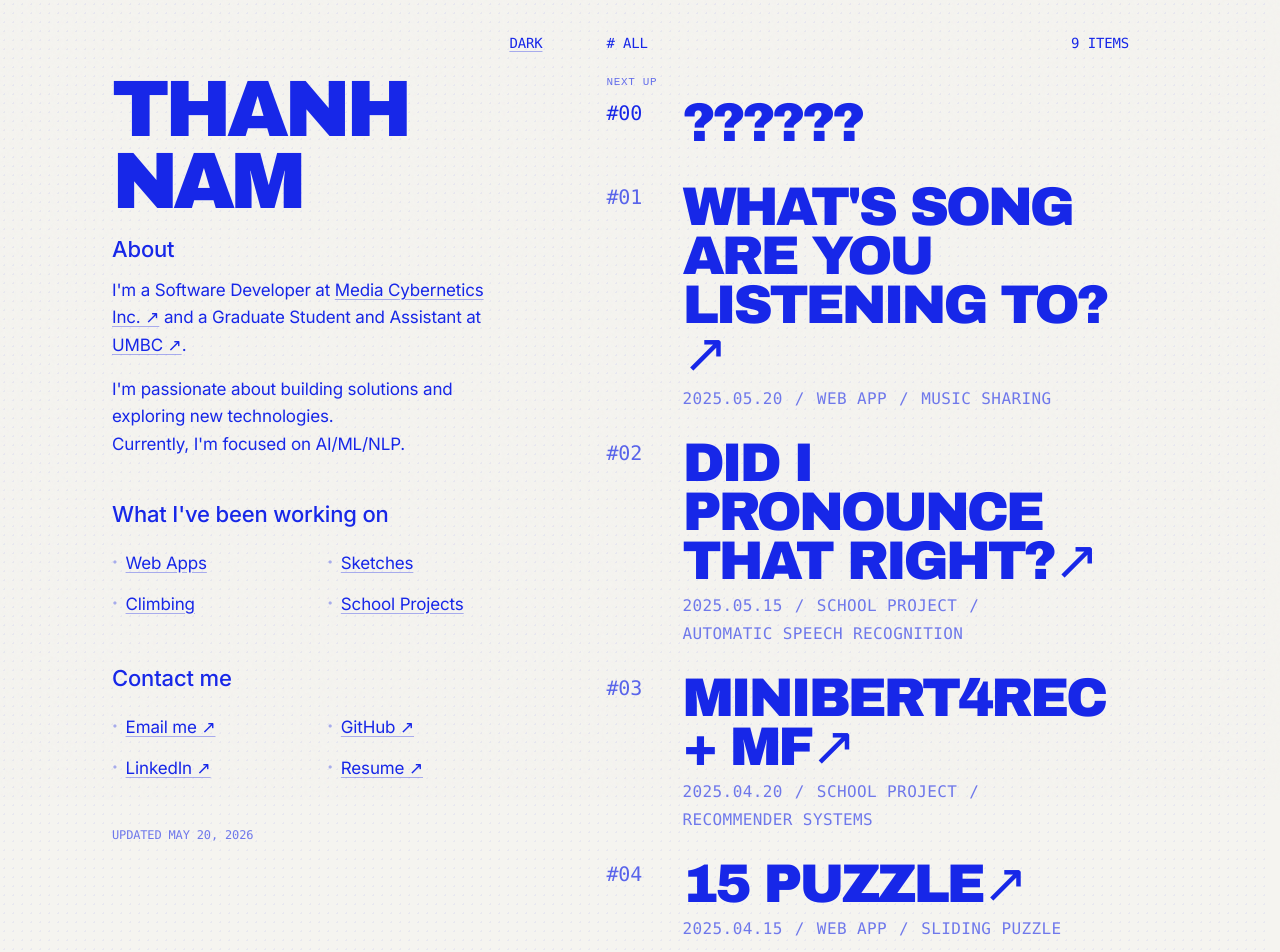
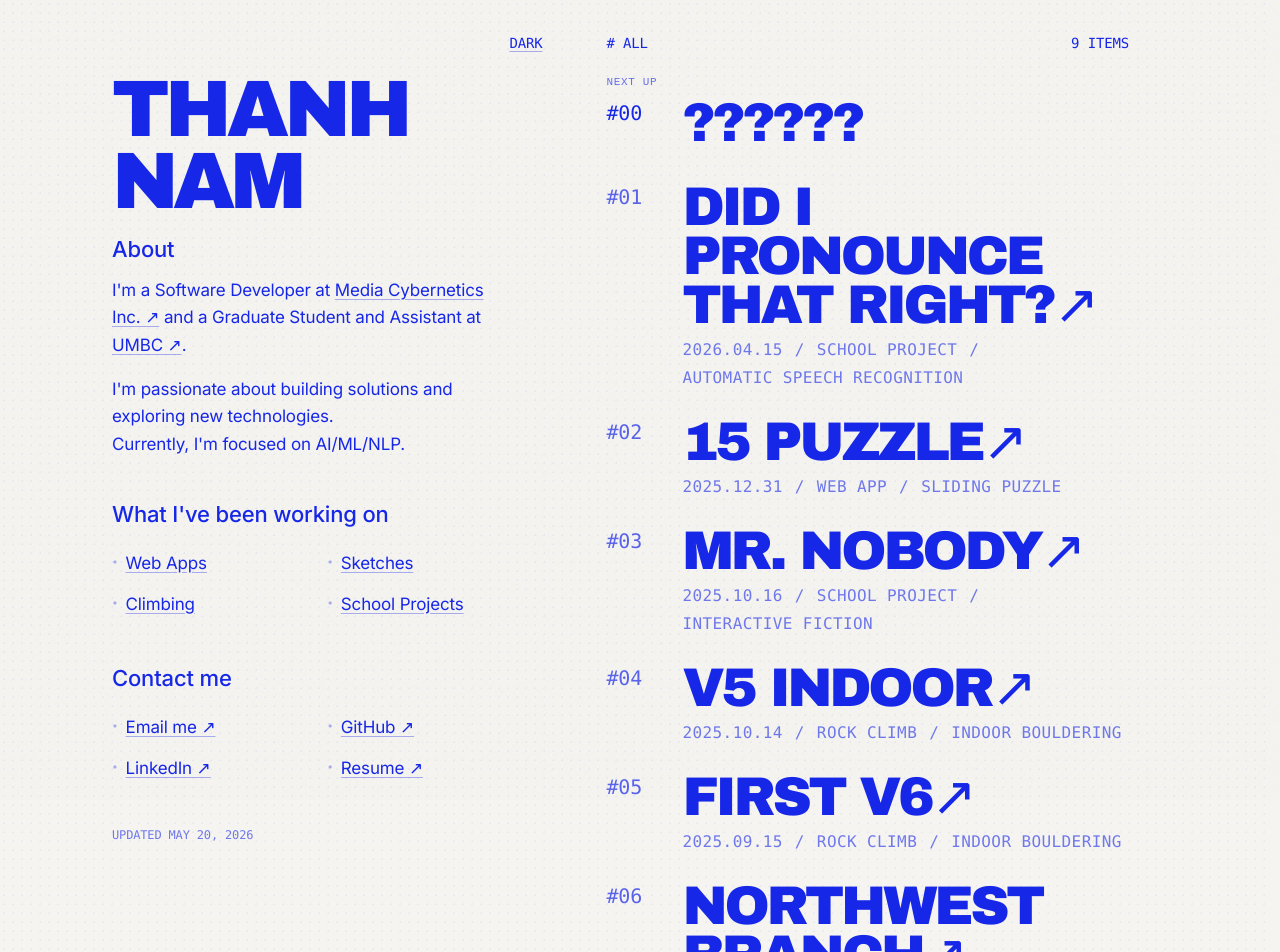
Before and after one commit to ttran293/thanhnam.dev, a Next.js app: page / in a window 1280 px wide. Shown: the top 952 px of the page. Built offline with nearby package versions, Linux system fonts and the light colour scheme.

Commit message:
update content for some pages

```diff
--- a/data/showcaseItems.ts
+++ b/data/showcaseItems.ts
@@ -23,7 +23,7 @@ export const showcaseItems: ShowcaseItem[] = [
     meta: "Automatic Speech Recognition",
     tag: "School Project",
     filter: "school",
-    createdAt: "2025-05-15",
+    createdAt: "2026-04-15",
   },
   {
     id: "movie-recommendation",
@@ -31,7 +31,7 @@ export const showcaseItems: ShowcaseItem[] = [
     meta: "Recommender systems",
     tag: "School Project",
     filter: "school",
-    createdAt: "2025-04-20",
+    createdAt: "2025-05-18",
   },
   {
     id: "wsrylt",
@@ -39,7 +39,7 @@ export const showcaseItems: ShowcaseItem[] = [
     meta: "Music sharing",
     tag: "Web App",
     filter: "web-app",
-    createdAt: "2025-05-20",
+    createdAt: "2022-02-21",
   },
   {
     id: "15-puzzle",
@@ -47,7 +47,7 @@ export const showcaseItems: ShowcaseItem[] = [
     meta: "Sliding puzzle",
     tag: "Web App",
     filter: "web-app",
-    createdAt: "2025-04-15",
+    createdAt: "2025-12-31",
   },
   {
     id: "mr-nobody",
@@ -55,7 +55,7 @@ export const showcaseItems: ShowcaseItem[] = [
     meta: "Interactive fiction",
     tag: "School Project",
     filter: "school",
-    createdAt: "2024-04-12",
+    createdAt: "2025-10-16",
   },
   {
     id: "drawings",
@@ -63,7 +63,7 @@ export const showcaseItems: ShowcaseItem[] = [
     meta: "Pencil",
     tag: "Art",
     filter: "art",
-    createdAt: "2024-03-11",
+    createdAt: "2023-03-11",
   },
   {
     id: "first-v6",
@@ -71,7 +71,7 @@ export const showcaseItems: ShowcaseItem[] = [
     meta: "Indoor bouldering",
     tag: "Rock Climb",
     filter: "rock-climb",
-    createdAt: "2024-10-15",
+    createdAt: "2025-09-15",
   },
   {
     id: "northwest-branch",
@@ -79,7 +79,7 @@ export const showcaseItems: ShowcaseItem[] = [
     meta: "Outdoor bouldering",
     tag: "Rock Climb",
     filter: "rock-climb",
-    createdAt: "2024-11-09",
+    createdAt: "2025-08-30",
   },
   {
     id: "v5-indoor",
@@ -87,7 +87,7 @@ export const showcaseItems: ShowcaseItem[] = [
     meta: "Indoor bouldering",
     tag: "Rock Climb",
     filter: "rock-climb",
-    createdAt: "2024-08-01",
+    createdAt: "2025-10-14",
   },
 ];
 
--- a/pages/items/15-puzzle.tsx
+++ b/pages/items/15-puzzle.tsx
@@ -18,7 +18,7 @@ export default function FifteenPuzzlePage() {
         <article>
           <div className="item-header-box">
             <p className="font-mono text-xs sm:text-sm uppercase tracking-wide opacity-60 mb-3">
-              2025.04.15 / Web App / Sliding puzzle / React
+              2025.12.31 / Web App / Sliding puzzle / React
             </p>
             <h1 className={`${itemTitleClassName} item-title`}>15 Puzzle</h1>
           </div>
--- a/pages/items/first-v6.tsx
+++ b/pages/items/first-v6.tsx
@@ -42,7 +42,7 @@ export default function FirstV6Page() {
           </p>
           <section className="max-w-prose mb-8 space-y-4">
             <p className="leading-relaxed text-base">
-              Despite the holds are good, the climb consists of long sequences of powerful 'pull up' moves.
+              Despite the holds are good, the climb consists of long sequences of powerful &apos;pull up&apos; moves.
             </p>
           </section>
 
--- a/pages/items/movie-recommendation.tsx
+++ b/pages/items/movie-recommendation.tsx
@@ -13,7 +13,7 @@ export default function MovieRecommendationPage() {
         <article>
           <div className="item-header-box">
             <p className="font-mono text-xs sm:text-sm uppercase tracking-wide opacity-60 mb-3">
-              2025.04.20 / School Project / CMSC678 / ML
+              2025.05.18 / School Project / CMSC678 / ML
             </p>
             <h1 className={`${itemTitleClassName} item-title`}>
               MiniBERT4Rec + MF
--- a/pages/items/mr-nobody.tsx
+++ b/pages/items/mr-nobody.tsx
@@ -17,7 +17,7 @@ export default function MrNobodyPage() {
         <article>
           <div className="item-header-box">
             <p className="font-mono text-xs sm:text-sm uppercase tracking-wide opacity-60 mb-3">
-              2024.04.12 / School Project / Interactive fiction / AI
+              2025.10.16 / School Project / Interactive fiction / AI
             </p>
             <h1 className={`${itemTitleClassName} item-title`}>Mr. Nobody</h1>
           </div>
--- a/pages/items/pronunciation-app.tsx
+++ b/pages/items/pronunciation-app.tsx
@@ -17,7 +17,7 @@ export default function PronunciationAppPage() {
         <article>
           <div className="item-header-box">
             <p className="font-mono text-xs sm:text-sm uppercase tracking-wide opacity-60 mb-3">
-              2025.05.15 / School Project / CS673 — Natural Language Processing
+              2026.04.15 / School Project / CS673 — Natural Language Processing
               / Automatic Speech Recognition
             </p>
             <h1 className={`${itemTitleClassName} item-title`}>
--- a/pages/items/v5-indoor.tsx
+++ b/pages/items/v5-indoor.tsx
@@ -41,7 +41,7 @@ export default function V5IndoorPage() {
             A cool V5 that I sent.
             It started out with a big throw and catch that requires precise foot placement.
             Then, you need to work on a crimp and a pinch followed by a backflag.
-            The end wasn't too bad.
+            The end wasn&apos;t too bad.
           </p>
 
           <YouTubeEmbed videoId="UHjKLcKvXMQ" title="V5 Indoor send" />
--- a/pages/items/wsrylt.tsx
+++ b/pages/items/wsrylt.tsx
@@ -17,7 +17,7 @@ export default function WsryltPage() {
         <article>
           <div className="item-header-box">
             <p className="font-mono text-xs sm:text-sm uppercase tracking-wide opacity-60 mb-3">
-              2025.05.20 / Web App / Music sharing / MERN
+              2022.02.21 / Web App / Music sharing / MERN
             </p>
             <h1 className={`${itemTitleClassName} item-title`}>
               What&apos;s song are you listening to?
```
